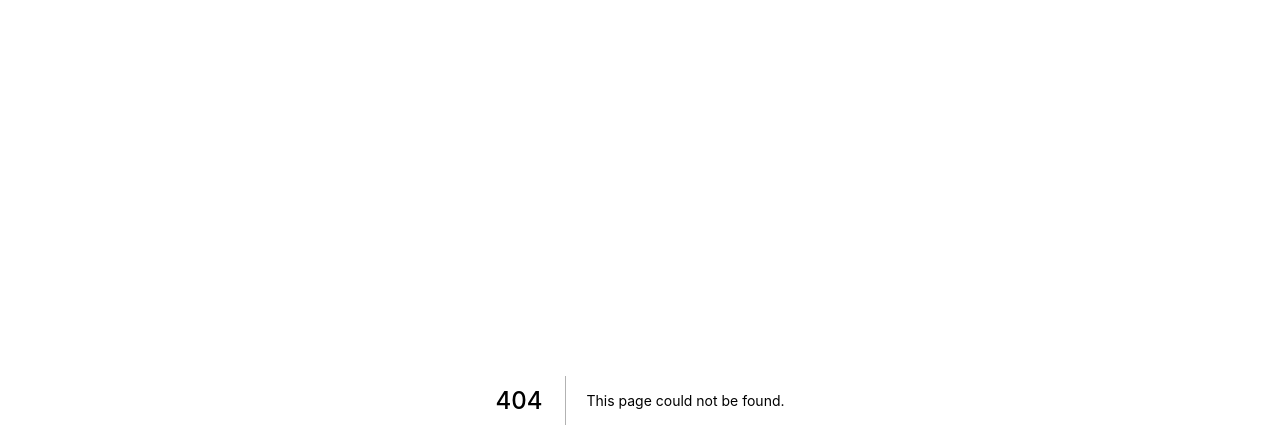
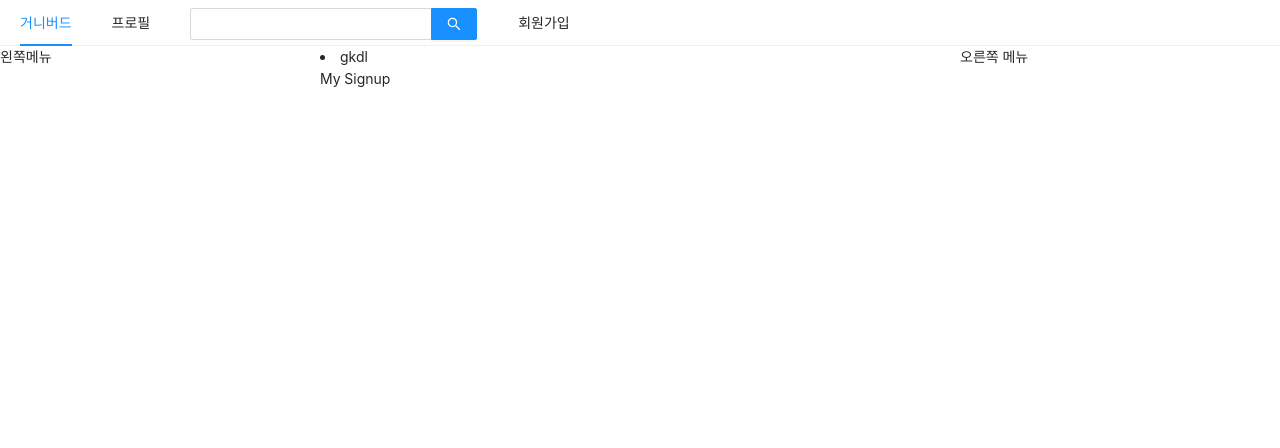
Before and after one commit to Loco-doco/react-nodebird, a Next.js app in the folder front/: page /register in a window 1280 px wide. Before the commit this address had no page. Shown: the top 448 px of the page. Built offline with nearby package versions, Linux system fonts and the light colour scheme.

Commit message:
applied Antdesign

```diff
--- a/front/component/AppLayout.js
+++ b/front/component/AppLayout.js
@@ -1,18 +1,46 @@
 import React from 'react';
 import PropTypes from 'prop-types';
+import Link from 'next/link';
+import { Menu, Input, Row, Col } from 'antd';
 
 const AppLayout = ({ children }) => {
     return(
         <div>
-            <div> 공통메뉴 </div>
-            <div> 홀리 쉣 왓더 뿩</div>
-            {children}
+            <Menu mode="horizontal">
+                <Menu.Item>
+                    <Link href="/"><a>거니버드</a></Link>
+                </Menu.Item>
+                <Menu.Item>
+                    <Link href="/profile"><a>프로필</a></Link>
+                </Menu.Item>
+                <Menu.Item>
+                    <Input.Search
+                        onSearch={value => console.log(value)}
+                        style = {{ verticalAlign: "middle"}}
+                        enterButton/>
+                </Menu.Item>
+                <Menu.Item>
+                    <Link href="/register"><a>회원가입</a></Link>
+                </Menu.Item>
+            </Menu>
+            <Row>
+                <Col xs={24} md={6}>
+                    왼쪽메뉴
+                </Col>
+                <Col xs={24} md={12}>
+                    <li>gkdl</li>
+                    {children}
+                </Col>
+                <Col xs={24} md={6}>
+                    오른쪽 메뉴
+                </Col>
+            </Row>
         </div>
     )
 }
 
-// AppLayout.propTypes = {
-//     children: PropTypes.node.isRequired
-// }
+AppLayout.propTypes = {
+    children: PropTypes.node.isRequired
+}
 
 export default AppLayout
--- /dev/null
+++ b/front/pages/_app.js
@@ -0,0 +1,23 @@
+import React from 'react';
+import propTypes from 'prop-types';
+import Head from 'next/head';
+import 'antd/dist/antd.css'
+
+
+const kennyBird = ( {Component} ) => {
+    return (
+    <>
+        <Head>
+            <meta charSet = "UTF-8" />
+            <title>kennyBird</title>
+        </Head>
+        <Component />
+    </>
+    )
+}
+
+kennyBird.PropTypes = {
+    Component: propTypes.elementType.isRequired,
+}
+
+export default kennyBird;
--- /dev/null
+++ b/front/pages/register.js
@@ -0,0 +1,18 @@
+import React from 'react';
+import Head from 'next/head';
+import AppLayout from '../component/AppLayout';
+
+const Signup= () => {
+    return (
+        <>
+            <Head>
+                <title>회원가입 | 거니버드</title>
+            </Head>
+            <AppLayout>
+                <div>My Signup</div>
+            </AppLayout>
+        </>
+    )
+}
+
+export default Signup;
```
Also changed, not shown: front/package.json (+10 -1 lines), front/pages/profile.js (+9 -3 lines), front/pages/signup.js (deleted, +0 -10 lines), 2 other files (tests, documents, lock files or other folders).
